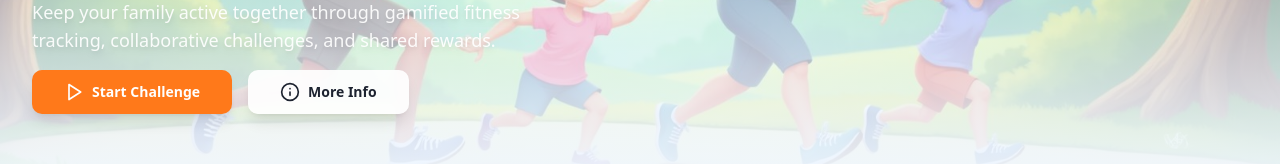
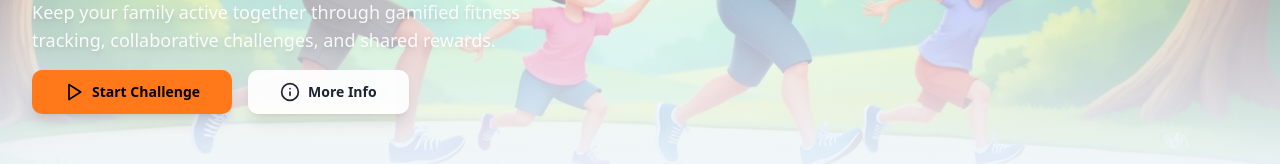
Before and after one commit to adjones29/family-move-play, a React (Vite) app: page / in a window 1280 px wide. Shown: the part 438-602 px from the top of the page. Built offline with nearby package versions, Linux system fonts and the light colour scheme.

Commit message:
Change text color to black
Update CSS to change all white text to black.

```diff
--- a/src/index.css
+++ b/src/index.css
@@ -18,7 +18,7 @@
 
     /* Bright Orange Primary */
     --primary: 25 100% 55%;
-    --primary-foreground: 0 0% 100%;
+    --primary-foreground: 0 0% 0%;
 
     /* Light Purple Secondary */
     --secondary: 270 60% 90%;
@@ -29,10 +29,10 @@
 
     /* Vibrant Green Accent */
     --accent: 140 80% 50%;
-    --accent-foreground: 0 0% 100%;
+    --accent-foreground: 0 0% 0%;
 
     --destructive: 0 84% 60%;
-    --destructive-foreground: 0 0% 100%;
+    --destructive-foreground: 0 0% 0%;
 
     --border: 220 13% 85%;
     --input: 220 13% 90%;
```
